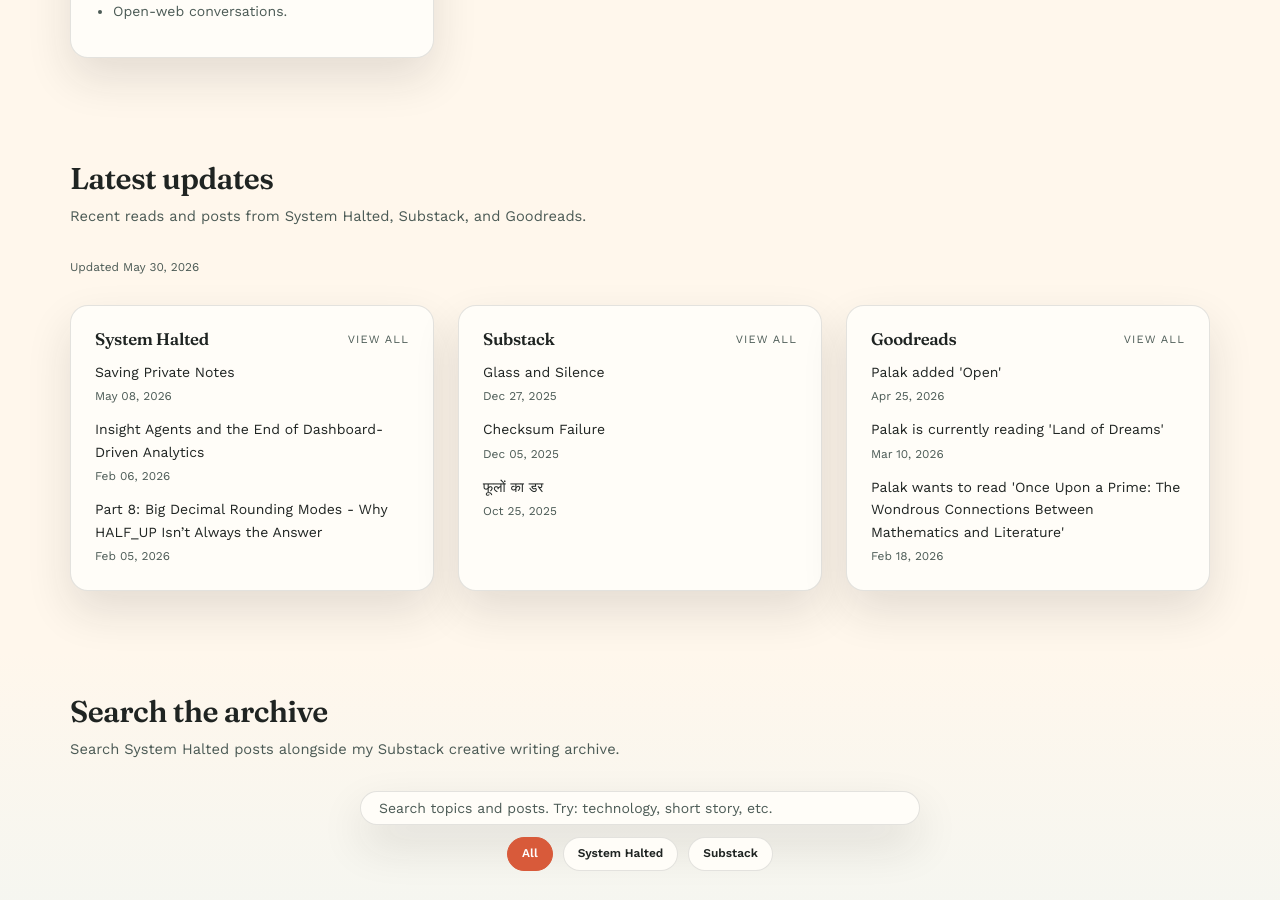
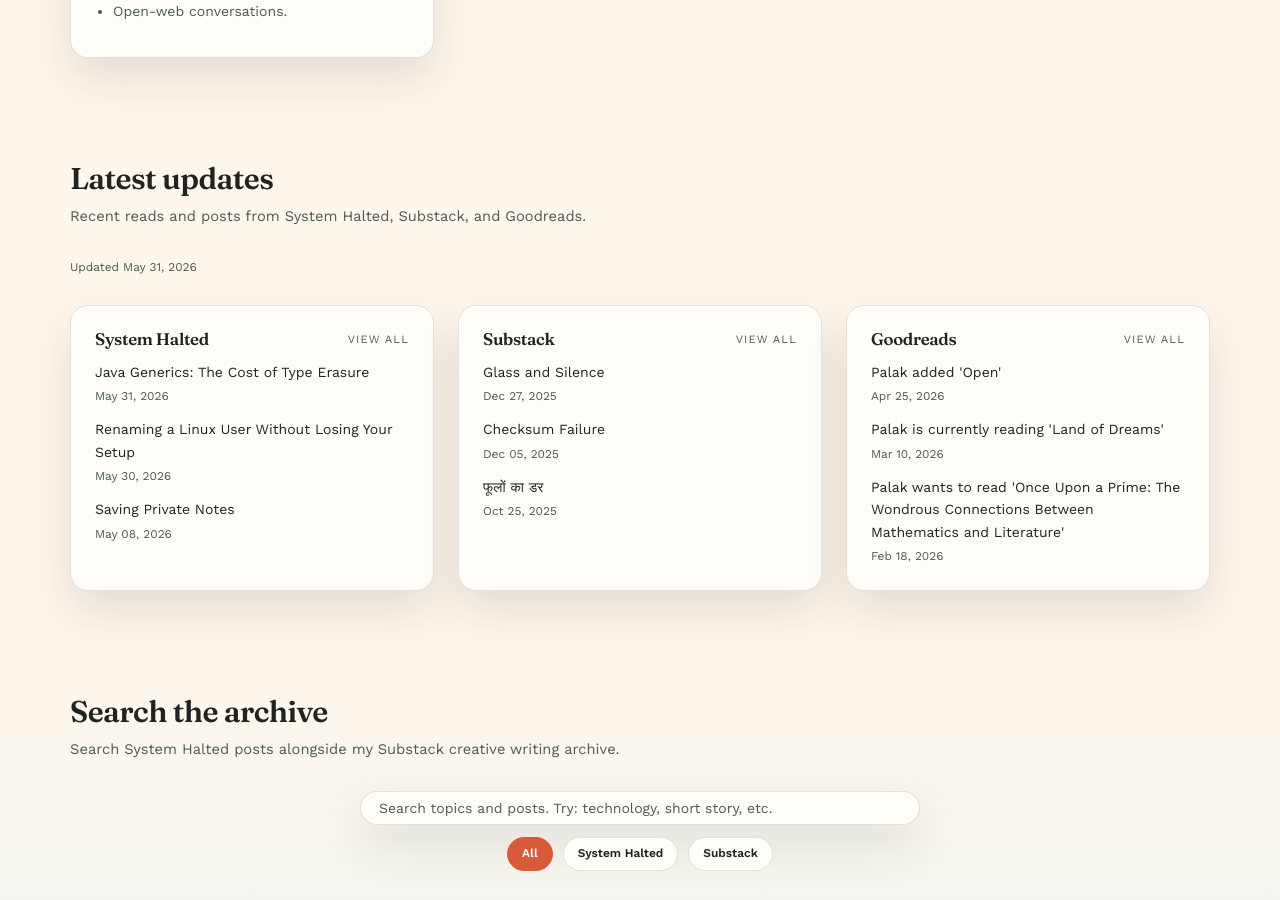
Before and after one commit to systemhalted/about-me, a Jekyll site: the page built from index.html, in a window 1280 px wide and 900 px high, scrolled down 2331 px. Built offline with Jekyll 4.4.1, drawn with Linux system fonts in a browser that asks for light colours; nearby versions of some CDN libraries.

Commit message:
refresh content feeds

```diff
--- a/_data/latest_sources.json
+++ b/_data/latest_sources.json
@@ -1,5 +1,5 @@
 {
-  "updated_at": "2026-05-30T05:56:13Z",
+  "updated_at": "2026-05-31T06:35:18Z",
   "sources": [
     {
       "id": "systemhalted",
@@ -8,19 +8,19 @@
       "feed_url": "https://systemhalted.in/feed.xml",
       "items": [
         {
+          "title": "Java Generics: The Cost of Type Erasure",
+          "url": "https://systemhalted.in/2026/05/31/java-generics-type-erasure/",
+          "published": "2026-05-31T00:00:00Z"
+        },
+        {
+          "title": "Renaming a Linux User Without Losing Your Setup",
+          "url": "https://systemhalted.in/2026/05/30/renaming-a-linux-user-without-losing-your-setup/",
+          "published": "2026-05-30T11:00:00Z"
+        },
+        {
           "title": "Saving Private Notes",
           "url": "https://systemhalted.in/2026/05/08/saving-private-notes/",
           "published": "2026-05-08T00:00:00Z"
-        },
-        {
-          "title": "Insight Agents and the End of Dashboard-Driven Analytics",
-          "url": "https://systemhalted.in/2026/02/06/insight-agents-end-of-dashboards/",
-          "published": "2026-02-06T00:00:00Z"
-        },
-        {
-          "title": "Part 8: Big Decimal Rounding Modes - Why HALF_UP Isn\u2019t Always the Answer",
-          "url": "https://systemhalted.in/2026/02/05/rounding-modes-why-half-up-isnt-always-the-answer/",
-          "published": "2026-02-05T00:00:00Z"
         }
       ]
     },
```
